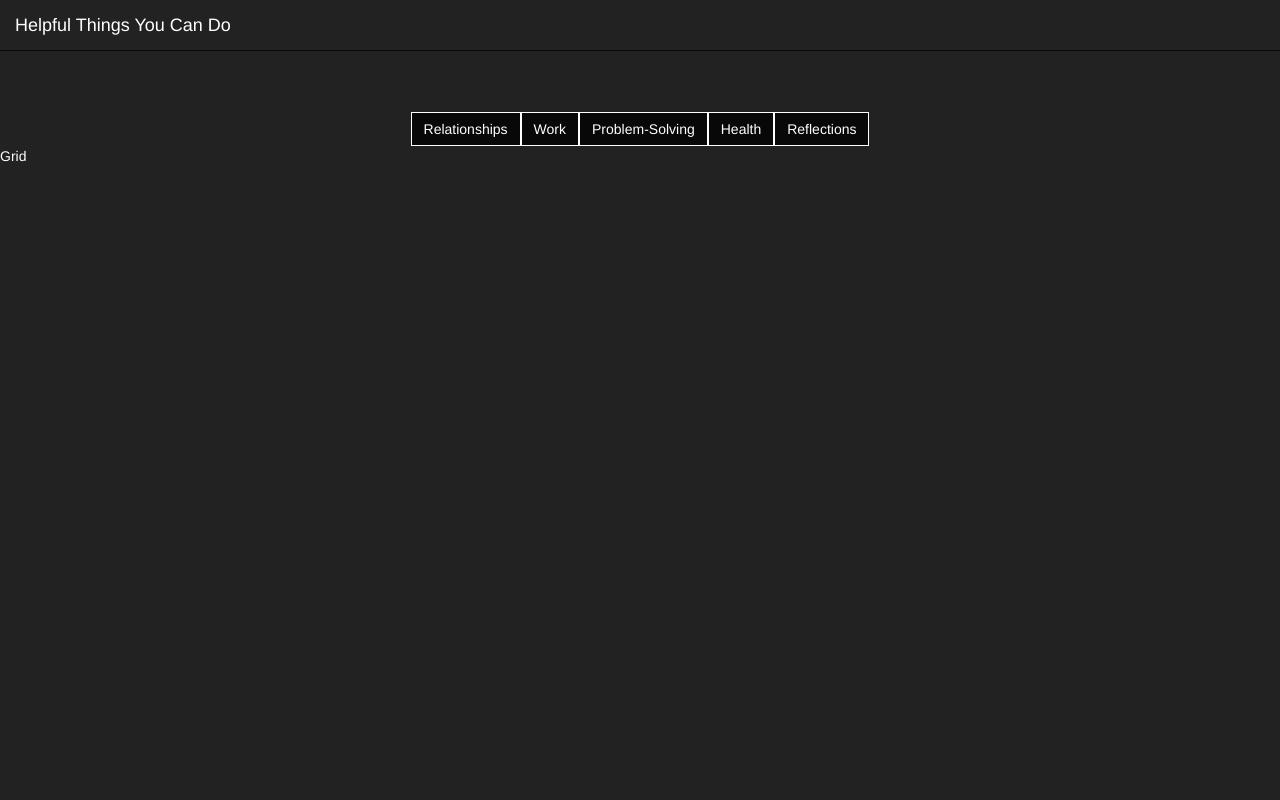
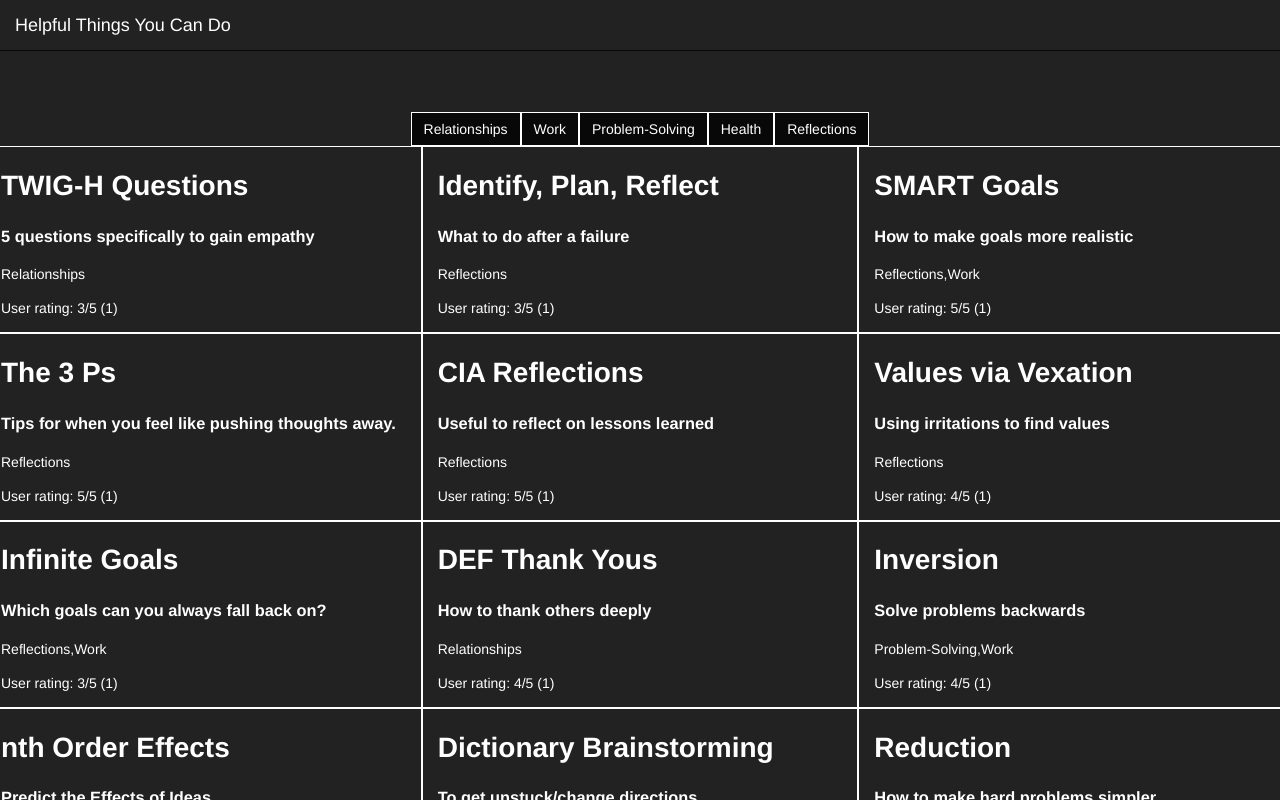
Before and after one commit to Madhav-Malhotra/helpful-things-you-can-do, a React (Create React App) app: page / in a window 1280 px wide. Shown: the top 800 px of the page. Built offline with nearby package versions, Linux system fonts and the light colour scheme.

Commit message:
Added tiles + started modals

```diff
--- a/src/App.css
+++ b/src/App.css
@@ -96,3 +96,7 @@ button.btn.btn-inverse:hover {
 button.btn.btn-inverse:focus {
   outline-width: 0;
 }
+
+div.tile {
+  border: solid white 1px;
+}
--- /dev/null
+++ b/src/components/grid/GridModal.js
@@ -0,0 +1,10 @@
+import React from 'react'
+
+export default function GridModal(props) {
+  return (
+    <div className='tile-modal' id={props.Name}>
+      <h3>{props.Description}</h3>
+      <p className="detail">{props.Detailed}</p>
+    </div>
+  )
+}
--- /dev/null
+++ b/src/components/grid/GridTile.js
@@ -0,0 +1,27 @@
+import React, { useState } from 'react';
+import Review from '../flip/Review';
+import TagsComponent from '../flip/Tags';
+import GridModal from './GridModal';
+
+export default function GridTile(props) {
+  const {Name, Description, Tags, ReviewNumber, Rating, Detailed, Example, RelatedLinks} = props.data;
+  const [showModal, setShowModal] = useState(false);
+
+  const clickHandler = () => {
+    setShowModal(true);
+  }
+
+  return (
+    <>
+    <div className='col-sm-12 col-md-6 col-lg-4 tile' id={Name} onClick={clickHandler}>
+      <h1>{Name}</h1>
+      <h3>{Description}</h3>
+      <TagsComponent TagsData={Tags}/>
+      <Review ReviewNumber={ReviewNumber} Rating={Rating} />
+    </div>
+    {showModal ?
+      <GridModal Detailed={Detailed} Example={Example} RelatedLinks={RelatedLinks} Description={Description}/>
+      : null}
+    </>
+  )
+}
--- a/src/components/grid/GridView.js
+++ b/src/components/grid/GridView.js
@@ -1,7 +1,15 @@
 import React from 'react'
+import GridTile from './GridTile';
 
-export default function GridView() {
+export default function GridView(props) {
+  let tiles = [];
+  for (let i of props.tips) {
+    tiles.push(<GridTile data={i} key={i.Name}/>);
+  }
+
   return (
-    <div>Grid</div>
+    <div className='row grid-view'>
+      {tiles}
+    </div>
   )
 }
--- a/src/processedData.js
+++ b/src/processedData.js
@@ -37,7 +37,9 @@ export const data = [
       "Work"
     ],
     "Detailed": "1. Specific - What EXACTLY needs to be done? Make a list of steps.\n2. Measurable - How will I know when I’m done? \n3. Achievable - Do I have enough resources for it? Have others done it before?\n4. Relevant - Does it suit my needs? Is it worthwile?\n5. Timely - When will I start? What’s the deadline?",
-    "Example": "Example: I’m not fit enough. What can I do to be fit? \n\n- Specific: I can jog around my neigbourhood.\n- Measurable: I can run for at least 10 minutes every day.\n- Achievable: Lots of people run every day. And I can start small: (just put on shoes on day one, just get out of house on day two, just go walk around the block on day three, and finally run on day four).\n- Relevant: Cardiovascular exercise isn’t too intense. So it’s a sustainable way to lose weight.\n- Timely: I’ll start tomorrow. And I’ll have gone on my first run in the next four days."
+    "Example": "Example: I’m not fit enough. What can I do to be fit? \n\n- Specific: I can jog around my neigbourhood.\n- Measurable: I can run for at least 10 minutes every day.\n- Achievable: Lots of people run every day. And I can start small: (just put on shoes on day one, just get out of house on day two, just go walk around the block on day three, and finally run on day four).\n- Relevant: Cardiovascular exercise isn’t too intense. So it’s a sustainable way to lose weight.\n- Timely: I’ll start tomorrow. And I’ll have gone on my first run in the next four days.",
+    "Rating": 5,
+    "ReviewNumber": 1
   },
   {
     "Name": "The 3 Ps",
@@ -107,7 +109,9 @@ export const data = [
       "Relationships"
     ],
     "Detailed": "1. Details - Compliment tiny details to show you really paid attention. \n2. Empathy - Compliment the intention they had. Ex: Contrast what they did with what someone with worse intentions would have. \n3. Future - Note how you’ll appreciate/look forward to them doing X again. So they'll repeat those actions in the future.",
-    "Example": "1. Details - I really appreciate you taking the time to link all the sources individually in the article! It’s so much easier to click through and double check the accuracy.\n2. Empathy - I know it can get boring to go through and format all the sources correctly, so I admire you keeping high standards here. Anyone else probably would’ve just added some sources at the end last-minute.\n3. Future - I’m really looking forward to seeing the final article published and the future articles you write!"
+    "Example": "1. Details - I really appreciate you taking the time to link all the sources individually in the article! It’s so much easier to click through and double check the accuracy.\n2. Empathy - I know it can get boring to go through and format all the sources correctly, so I admire you keeping high standards here. Anyone else probably would’ve just added some sources at the end last-minute.\n3. Future - I’m really looking forward to seeing the final article published and the future articles you write!",
+    "Rating": 4,
+    "ReviewNumber": 1
   },
   {
     "Name": "Inversion",
```
